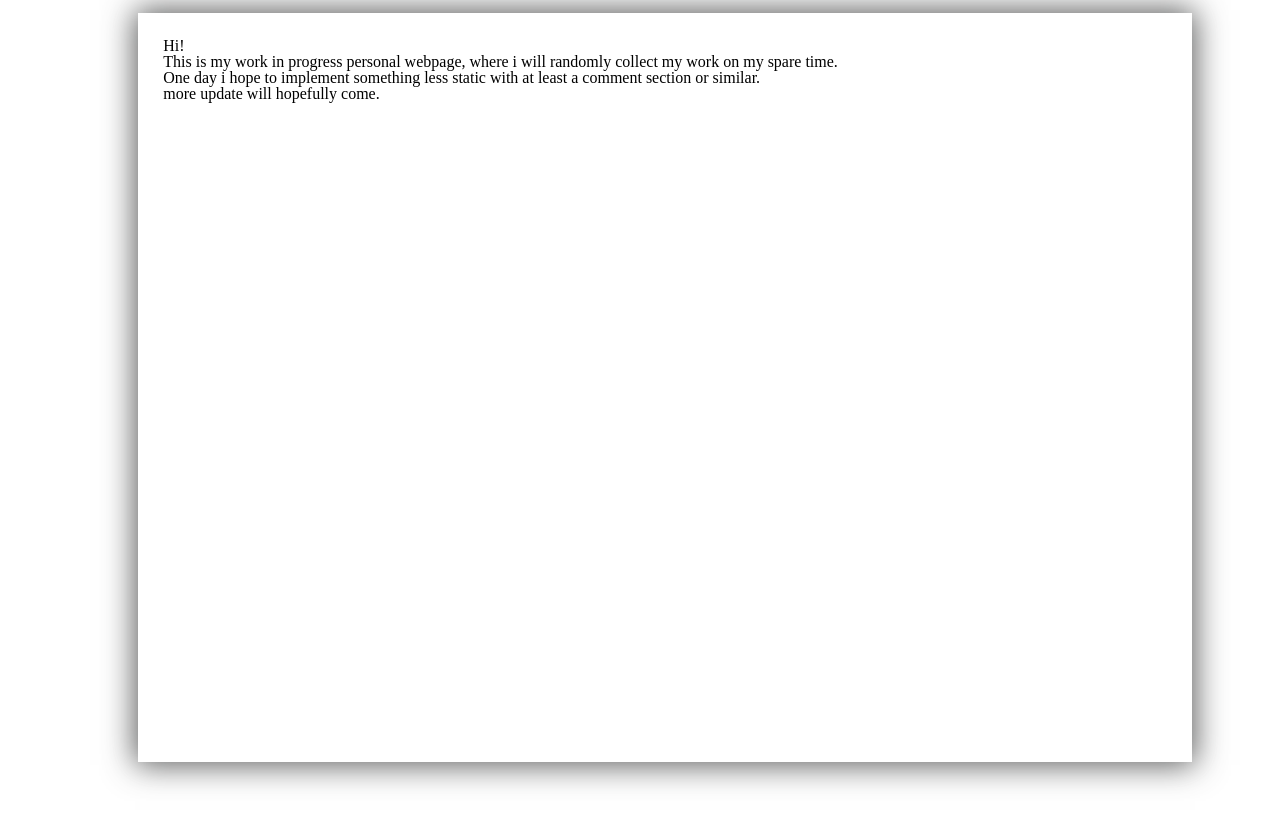
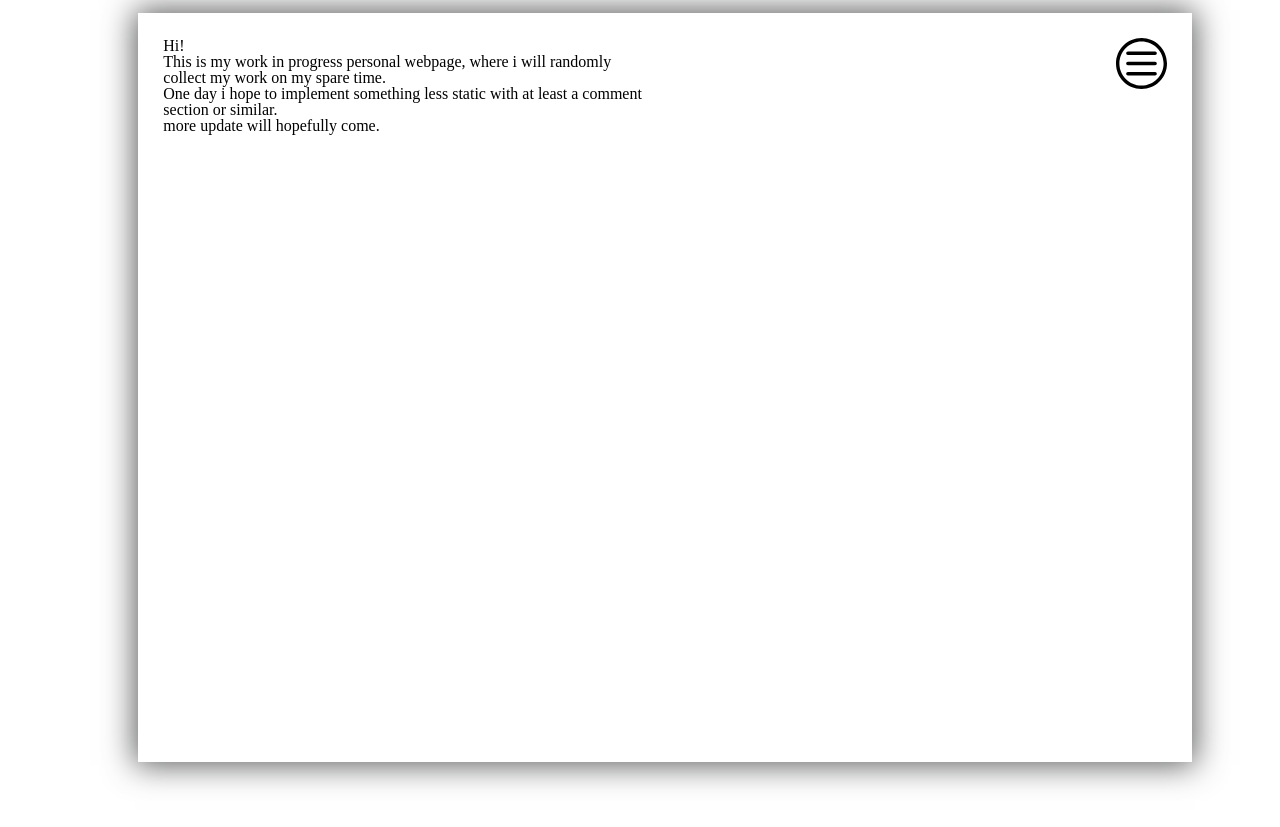
Before and after one commit to MauroMombelli/mauromombelli.github.io, a Jekyll site: the page built from index.md, in a window 1280 px wide. Shown: the top 827 px of the page. Built offline with Jekyll 4.4.1, drawn with Linux system fonts in a browser that asks for light colours.

Commit message:
trying different kind of menu

```diff
--- a/css/main.css
+++ b/css/main.css
@@ -26,7 +26,7 @@
 }
 
 
-#showMenuButton:checked + label ul{
+#showMenuButton:checked + label #hiddenMenu{
 	display:block;
 }
 
@@ -34,7 +34,7 @@
 	float: right;
 }
 
-#hiddenMenuContainer{
+#hiddenMenu{
 	clear: both;
 	display:none;
 }
```
